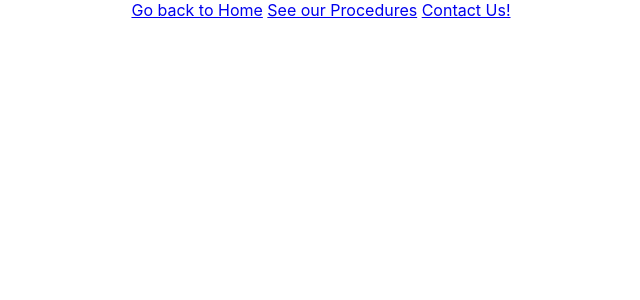
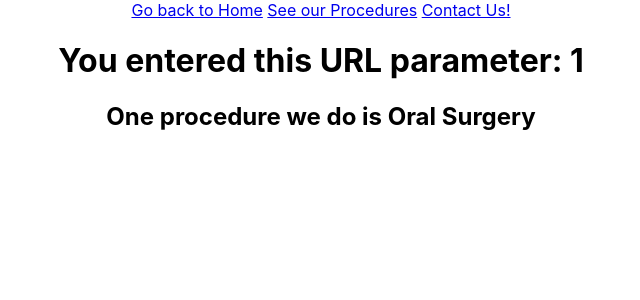
Before and after one commit to imjchiang/react-router, a React (Create React App) app: page /widgets/1 in a window 1280 px wide. Shown: the top 300 px of the page, without its empty margins (319-959 px from the left). Built offline with nearby package versions, Linux system fonts and the light colour scheme.

Commit message:
[widgetshow] add component

```diff
--- a/src/App.js
+++ b/src/App.js
@@ -12,6 +12,7 @@
 import Home from "./Home";
 import Procedures from "./Procedures";
 import Contact from "./Contact";
+import WidgetShow from './WidgetShow';
 
 function App()
 {
@@ -28,6 +29,7 @@
         <Route exact path="/" component={Home} />
         <Route path="/procedures" render={() => <Procedures procedures={procedures} />} />
         <Route path="/contact" component={Contact} />
+        <Route path="/widgets/:id" render={(props) => <WidgetShow procedures={procedures} {...props} />} />
       </div>
     </Router>
   );
--- /dev/null
+++ b/src/WidgetShow.js
@@ -0,0 +1,14 @@
+import React from "react";
+
+const WidgetShow = (props) =>
+{
+    console.log(props);
+    return(
+        <div>
+            <h1>You entered this URL parameter: {props.match.params.id}</h1>
+            <h2>One procedure we do is {props.procedures[props.match.params.id]}</h2>
+        </div>
+    )
+}
+
+export default WidgetShow;
```
